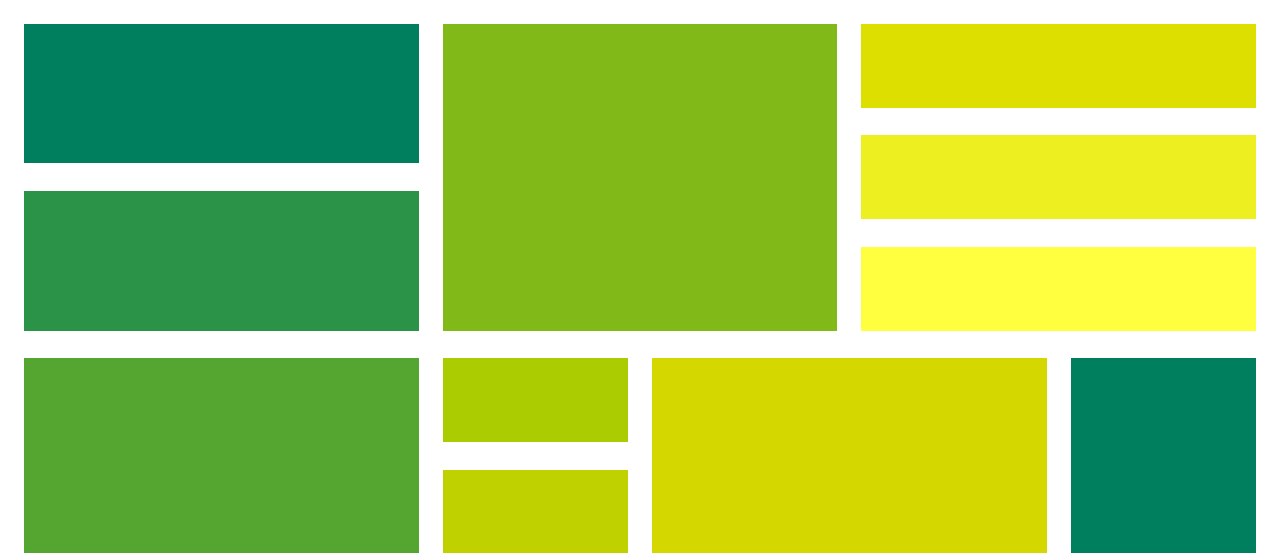
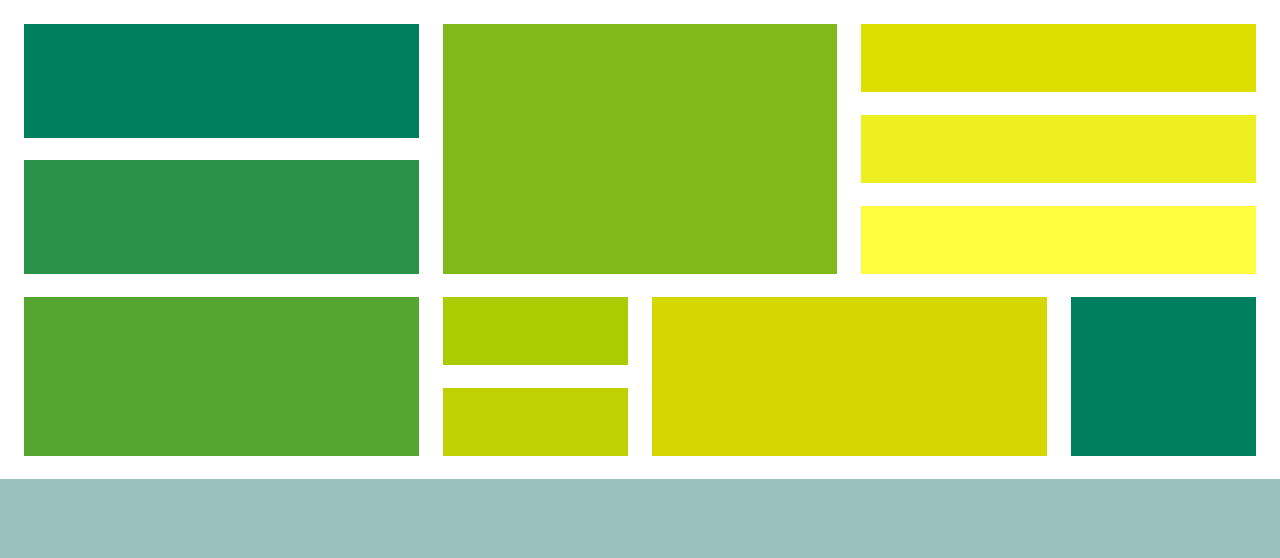
Before and after one commit to danielaayz/css-grid, a plain HTML site: page index.html in a window 1280 px wide. Shown: the top 558 px of the page. Drawn offline with nearby package versions, Linux system fonts and the light colour scheme.

Commit message:
feat: add height to main

```diff
--- a/css/style.css
+++ b/css/style.css
@@ -10,11 +10,12 @@ body {
    font-family: "Roboto", sans-serif;
    font-weight: 400;
    font-style: normal;
+   line-height: normal;
 }
 
 main {
    width: 100%;
-   height: 900px;
+   height: 100vh;
    display: flex;
    flex-direction: column;
    justify-content: center;
```
